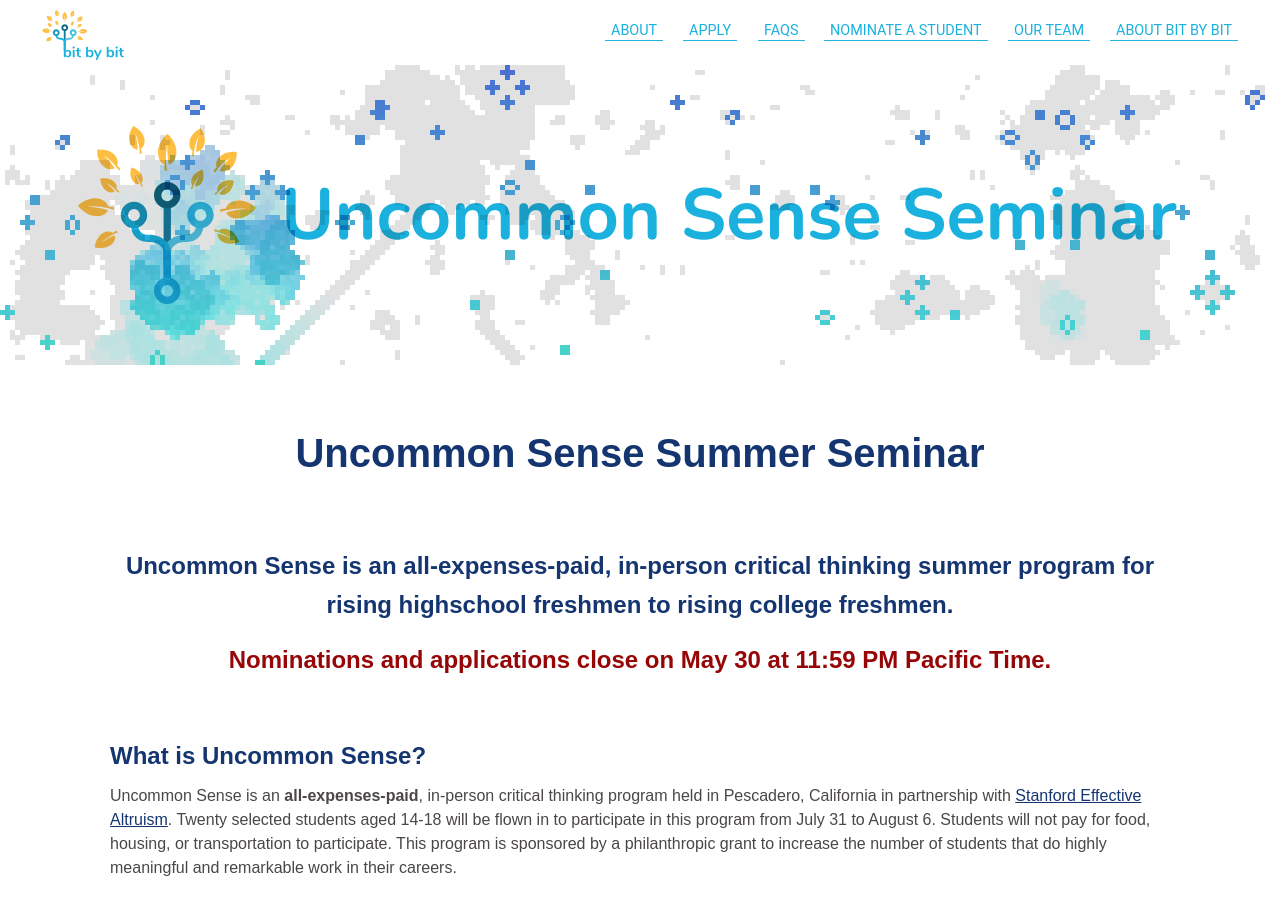
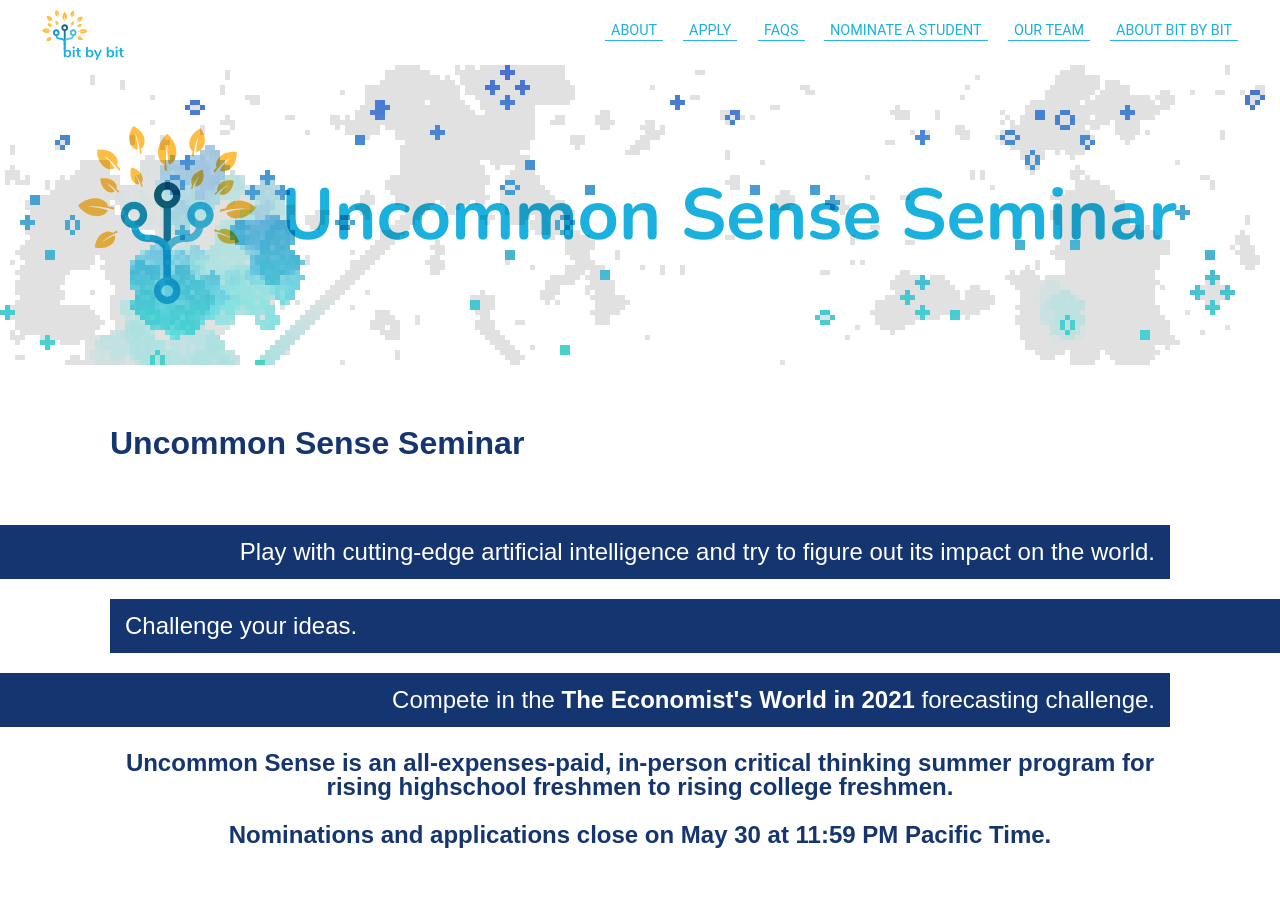
Before and after one commit to bit-by-bit-coding/bxb-website, a Jekyll site: the page built from uncommonsenseseminar.html, in a window 1280 px wide and 900 px high. Built offline with Jekyll 4.4.1, drawn with Linux system fonts in a browser that asks for light colours; nearby versions of some CDN libraries; some web fonts are replaced.

Commit message:
added back blue stripes, changed title, removed in-line styles (lol)

```diff
--- a/uncommonsenseseminar.html
+++ b/uncommonsenseseminar.html
@@ -10,10 +10,9 @@ style: usreferral.css
 <div id="uncommonsense">
     <div class="details-container">
         <div class="details-item">
-            <h1 class="noslashes"  style="font-size: 40px; text-align:center;">Uncommon Sense Summer Seminar</h1>
+            <h1 class="noslashes" >Uncommon Sense Seminar</h1>
             <br>
-            <!--
-                <div class="info-banner">
+            <div class="info-banner">
                 Play with cutting-edge artificial intelligence and try to figure out its impact on the world.
             </div>
             <div class="info-banner">
@@ -22,11 +21,11 @@ style: usreferral.css
             <div class="info-banner">
                 Compete in the <strong>The Economist's World in 2021</strong> forecasting challenge.
             </div>
-            -->
+
             <div class="subtitle">
                 <!-- in-line color text-->
-                <p style="line-height: 1.6em;"><strong>Uncommon Sense is an all-expenses-paid, in-person critical thinking summer program for rising highschool freshmen to rising college freshmen.</strong></p>
-                <p style="color:#970606"><strong>Nominations and applications close on May 30 at 11:59 PM Pacific Time.</strong></p>
+                <p ><strong>Uncommon Sense is an all-expenses-paid, in-person critical thinking summer program for rising highschool freshmen to rising college freshmen.</strong></p>
+                <p ><strong>Nominations and applications close on May 30 at 11:59 PM Pacific Time.</strong></p>
             </div>
             <br>
             <!--<a href="{{ 'usreferral.html' | relative_url | remove: '.html' }}" id="us-signup"><button
@@ -170,9 +169,9 @@ style: usreferral.css
             </p>-->
             <!-- In-line red background color-->
             <a href="{{ 'usreferral.html' | relative_url | remove: '.html' }}" id="us-signup"><button
-                class="action-button largebutton" style="background: #970606;font-size: 26px;">Apply</button></a>
+                class="action-button largebutton" >Apply</button></a>
                 <a href="https://docs.google.com/forms/d/e/1FAIpQLSeh8SZo0AByYkF63PjRuR0OgqChISqPOJfb86zTSj4IBWRPXw/viewform"
-                    id="us-nominate"><button class="action-button largebutton" style="background: #970606; font-size: 26px;">Nominate a Student</button></a>
+                    id="us-nominate"><button class="action-button largebutton" >Nominate a Student</button></a>
 
         </div>
     </div>
--- a/uncommonsenseteam.html
+++ b/uncommonsenseteam.html
@@ -7,9 +7,8 @@ scripts:
 - "us.js"
 style: usreferral.css
 ---
-<h1 style="text-align:center;">This page is under construction!</h1>
 <h1 class="noslashes">Our Team</h1>
-<!--<div class="section" id="topbuttons">
+<div class="section" id="topbuttons">
   <div class="details-container">
     <div class="details-item">
       <a href="#director">
@@ -27,7 +26,7 @@ style: usreferral.css
       </a>
     </div>
   </div>
-</div>-->
+</div>
 <!--Meet the Instructors-->
 <div class="section">
   <h2 id="director" class="noslashes">Meet our Instructors</h2>
```
